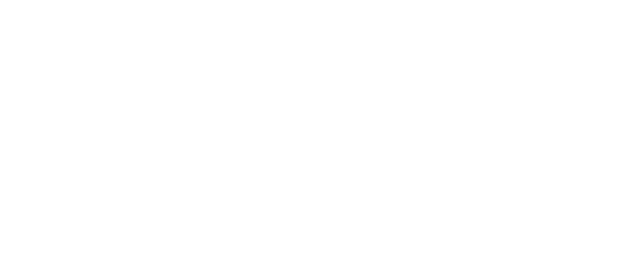
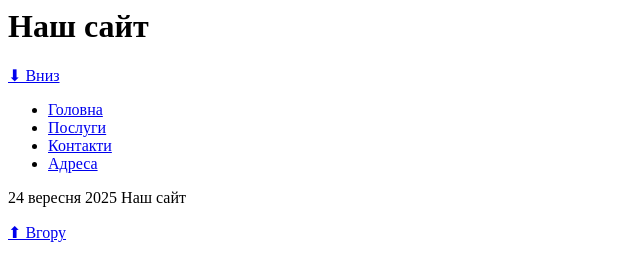
Before and after one commit to yarchyk25/Practice, a plain HTML site: page index.html in a window 1280 px wide. Shown: the whole page, without its empty margins (0-640 px from the left). Drawn offline with Linux system fonts and the light colour scheme.

Commit message:
Додав index.html у гілку yevhen

```diff
--- a/index.html
+++ b/index.html
@@ -1,11 +1,26 @@
-<!DOCTYPE html>
-<html lang="uk">
-<head>
-    <meta charset="UTF-8">
-    <meta name="viewport" content="width=device-width, initial-scale=1.0">
-    <title>Document</title>
-</head>
 <body>
+  <header>
+    <h1>Наш сайт</h1>
 
+    <nav>
+      <a href="#bottom">⬇ Вниз</a>
+      <nav aria-label="Головне меню">
+    <ul>
+        <li><a href="#home">Головна</a></li>
+        <li><a href="#services">Послуги</a></li>
+        <li><a href="#contact">Контакти</a></li>
+        <li><a href="#address">Адреса</a></li>
+    </ul>
+
+    </nav>
+  </header>
+  <main>
+
+  </main>
+
+
+    <footer>
+    <p><time datetime="2025-09-24">24 вересня 2025</time> Наш сайт</p>
+    <a href="#top">⬆ Вгору</a>
+  </footer>
 </body>
-</html>
```
